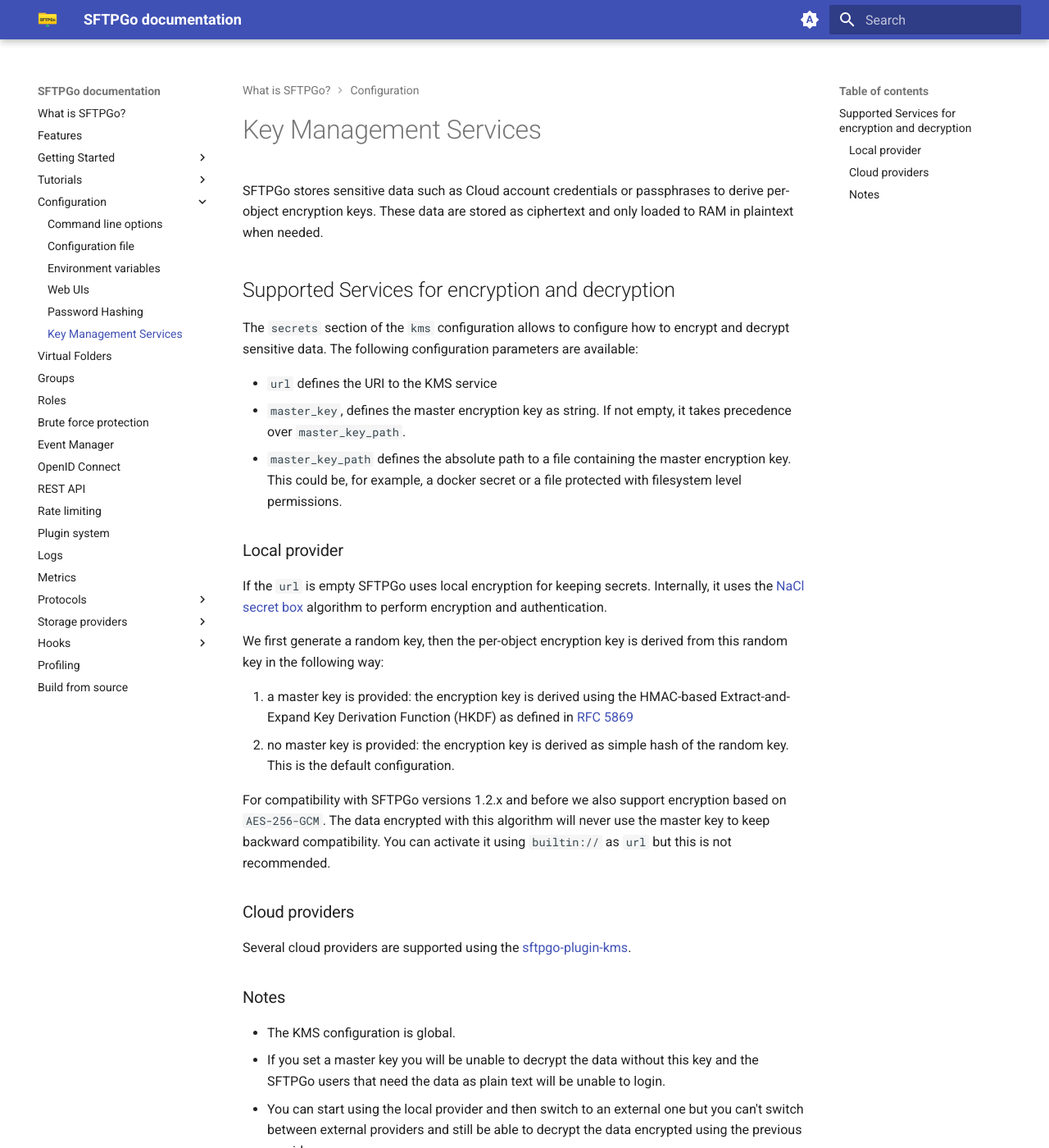
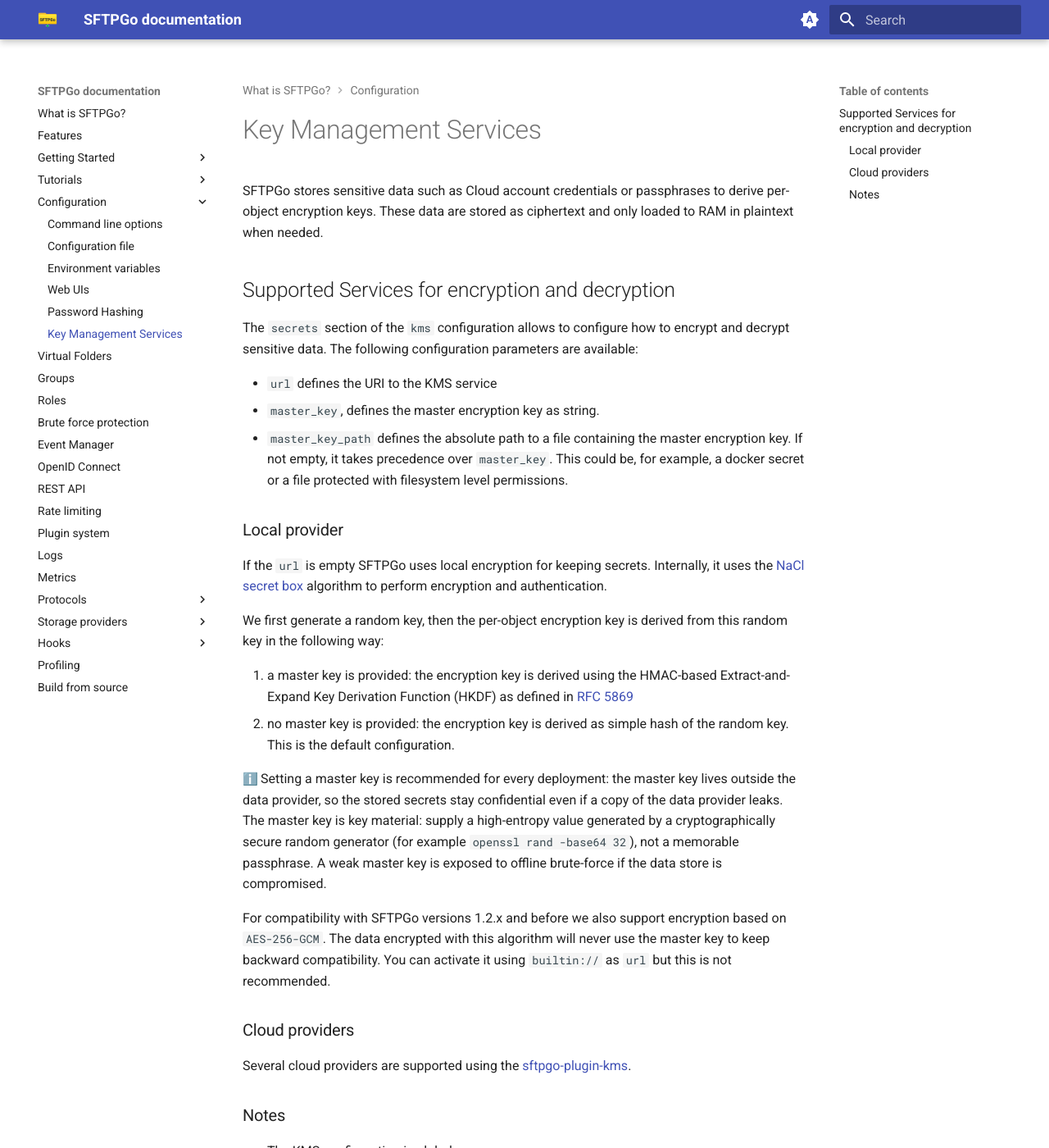
Before and after one commit to sftpgo/docs, an MkDocs documentation site: the page built from docs/kms.md, in a window 1280 px wide and 1400 px high. Shown: the whole window at 82% size. Built offline with MkDocs 1.6.1 and Material for MkDocs 9.7.7, drawn with Linux system fonts in a browser that asks for light colours; emoji names are drawn with the system emoji font; the version menu is left out.

Commit message:
Clarify software quota tracking and explain KMS master keys more clearly
Signed-off-by: Nicola Murino <nicola.murino@gmail.com>

```diff
--- a/docs/kms.md
+++ b/docs/kms.md
@@ -11,8 +11,8 @@ SFTPGo stores sensitive data such as Cloud account credentials or passphrases to
 The `secrets` section of the `kms` configuration allows to configure how to encrypt and decrypt sensitive data. The following configuration parameters are available:
 
 - `url` defines the URI to the KMS service
-- `master_key`, defines the master encryption key as string. If not empty, it takes precedence over `master_key_path`.
-- `master_key_path` defines the absolute path to a file containing the master encryption key. This could be, for example, a docker secret or a file protected with filesystem level permissions.
+- `master_key`, defines the master encryption key as string.
+- `master_key_path` defines the absolute path to a file containing the master encryption key. If not empty, it takes precedence over `master_key`. This could be, for example, a docker secret or a file protected with filesystem level permissions.
 
 ### Local provider
 
@@ -22,6 +22,8 @@ We first generate a random key, then the per-object encryption key is derived fr
 
 1. a master key is provided: the encryption key is derived using the HMAC-based Extract-and-Expand Key Derivation Function (HKDF) as defined in [RFC 5869](http://tools.ietf.org/html/rfc5869){:target="_blank"}
 2. no master key is provided: the encryption key is derived as simple hash of the random key. This is the default configuration.
+
+:information_source: Setting a master key is recommended for every deployment: the master key lives outside the data provider, so the stored secrets stay confidential even if a copy of the data provider leaks. The master key is key material: supply a high-entropy value generated by a cryptographically secure random generator (for example `openssl rand -base64 32`), not a memorable passphrase. A weak master key is exposed to offline brute-force if the data store is compromised.
 
 For compatibility with SFTPGo versions 1.2.x and before we also support encryption based on `AES-256-GCM`. The data encrypted with this algorithm will never use the master key to keep backward compatibility. You can activate it using `builtin://` as `url` but this is not recommended.
 
```
Also changed, not shown: docs/config-file.md (+2 -0 lines), docs/dare.md (+1 -1 lines), docs/eventmanager.md (+2 -0 lines).
